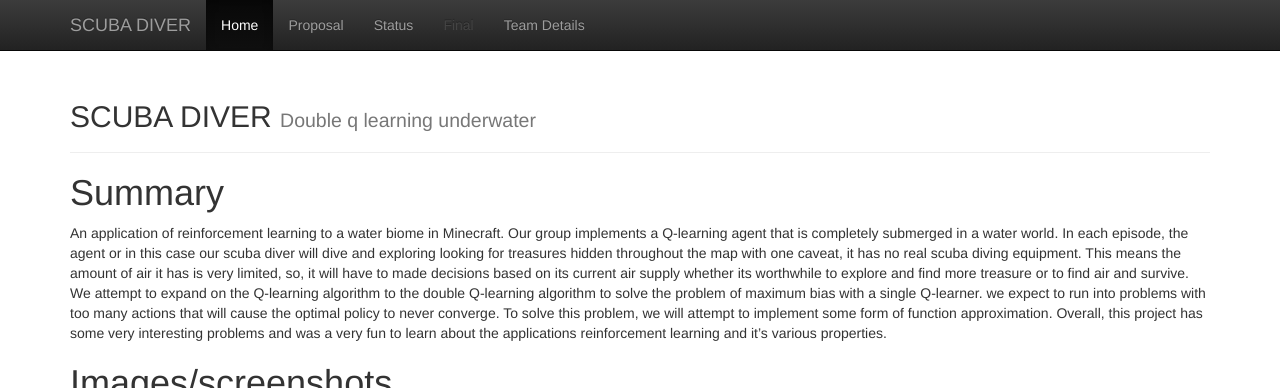
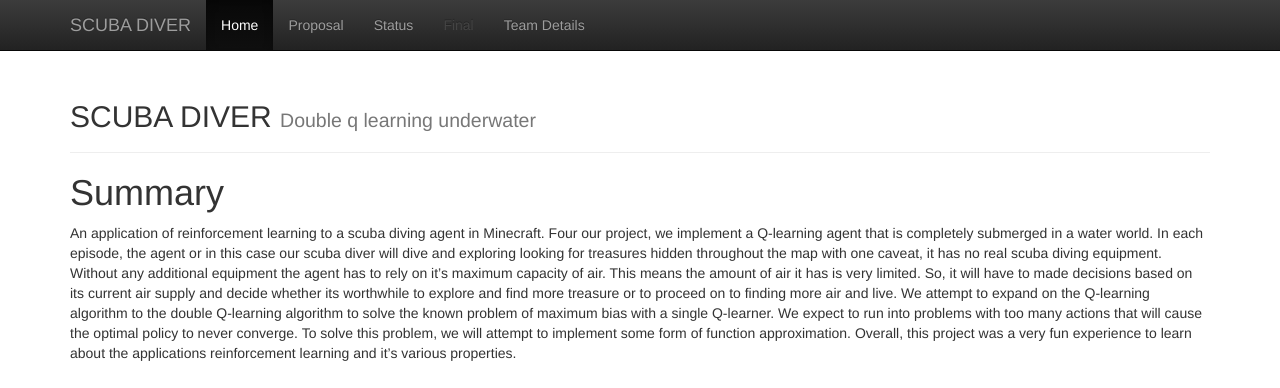
Before and after one commit to andrewdoh/scuba_diver, a Jekyll site: the page built from docs/index.md, in a window 1280 px wide and 1301 px high, cut to the strip 0-388 px from the top of the window. Built offline with Jekyll 4.4.1, drawn with Linux system fonts in a browser that asks for light colours.

Commit message:
Update index.md

```diff
--- a/docs/index.md
+++ b/docs/index.md
@@ -4,7 +4,8 @@
 ---
 
 # Summary #
-An application of reinforcement learning to a water biome in Minecraft. Our group implements a Q-learning agent that is completely submerged in a water world. In each episode, the agent or in this case our scuba diver will dive and exploring looking for treasures hidden throughout the map with one caveat, it has no real scuba diving equipment. This means the amount of air it has is very limited, so, it will have to made decisions based on its current air supply whether its worthwhile to explore and find more treasure or to find air and survive. We attempt to expand on the Q-learning algorithm to the double Q-learning algorithm to solve the problem of maximum bias with a single Q-learner. we expect to run into problems with too many actions that will cause the optimal policy to never converge. To solve this problem, we will attempt to implement some form of function approximation. Overall, this project has some very interesting problems and was a very fun to learn about the applications reinforcement learning and it's various properties.
+An application of reinforcement learning to a scuba diving agent in Minecraft. Four our project, we implement a Q-learning agent that is completely submerged in a water world. In each episode, the agent or in this case our scuba diver will dive and exploring looking for treasures hidden throughout the map with one caveat, it has no real scuba diving equipment. Without any additional equipment the agent has to rely on it's maximum capacity of air. This means the amount of air it has is very limited. So, it will have to made decisions based on its current air supply and decide whether its worthwhile to explore and find more treasure or to proceed on to finding more air and live. We attempt to expand on the Q-learning algorithm to the double Q-learning algorithm to solve the known problem of maximum bias with a single Q-learner. We expect to run into problems with too many actions that will cause the optimal policy to never converge. To solve this problem, we will attempt to implement some form of function approximation. Overall, this project was a very fun experience to learn about the applications reinforcement learning and it's various properties.
+
 # Images/screenshots #
 ![Image of Rock Lee](http://img13.deviantart.net/c151/i/2012/327/4/b/rock_lee_pixel_art_by_bannerwolf-d5lyxad.png)
 # Code repository #
```
